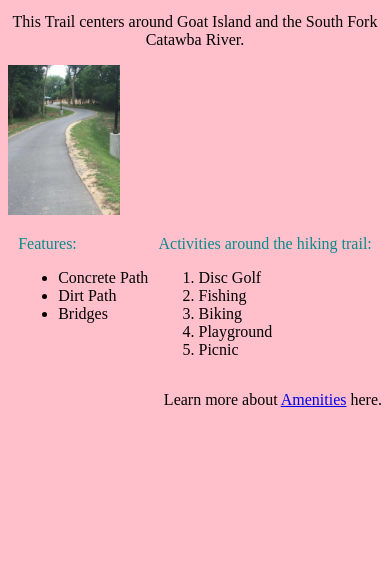
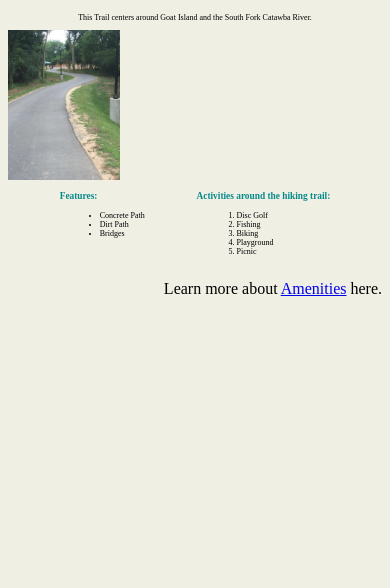
Before and after one commit to celestepaul-ui/HomeworkAssignmentWk5, a plain HTML site: page index.HTML in a window 390 px wide. Shown: the part 256-844 px from the top of the page. Drawn offline with Linux system fonts and the light colour scheme.

Commit message:
added contrast for accessibility

```diff
--- a/css/style.css
+++ b/css/style.css
@@ -1,5 +1,5 @@
 body {
-  background-color: pink;
+  background-color: rgb(239, 239, 228);
 }
 
 h1 {
@@ -31,14 +31,22 @@ p {
 }
 
 #sectiontitle1 {
-  color: rgb(7, 138, 138)
+  color: rgb(7, 138, 138);
+
 }
 
 #sectiontitle2 {
-  color: rgb(7, 138, 138)
+  color: rgb(7, 138, 138);
+
 }
 
 .flex-container {
   display: flex;
   justify-content: space-evenly
 }
+
+@media (max-width: 600px) {
+  main {
+    font-size: 8px;
+  }
+}
--- a/index.HTML
+++ b/index.HTML
@@ -20,7 +20,7 @@
                     <!--I made a flexbox to organize 2 lists side by side-->
                     <section>
                         <!--  List pathway features of the park that hikers would expect-->
-                        <p id="sectiontitle1">Features:</p>
+                        <h3 id="sectiontitle1">Features:</h3>
                         <ul>
                         <li>Concrete Path</li>
                         <li>Dirt Path</li>
@@ -29,7 +29,7 @@
                     </section>
                     <section>
                         <!--Numbered list of Activities hikers can participate in around the hiking trail-->
-                        <p id="sectiontitle2">Activities around the hiking trail:</p>
+                        <h3 id="sectiontitle2">Activities around the hiking trail:</h3>
                         <ol>
                         <li>Disc Golf</li>
                         <li>Fishing</li>
```
Also changed, not shown: page2.HTML (+2 -2 lines).
